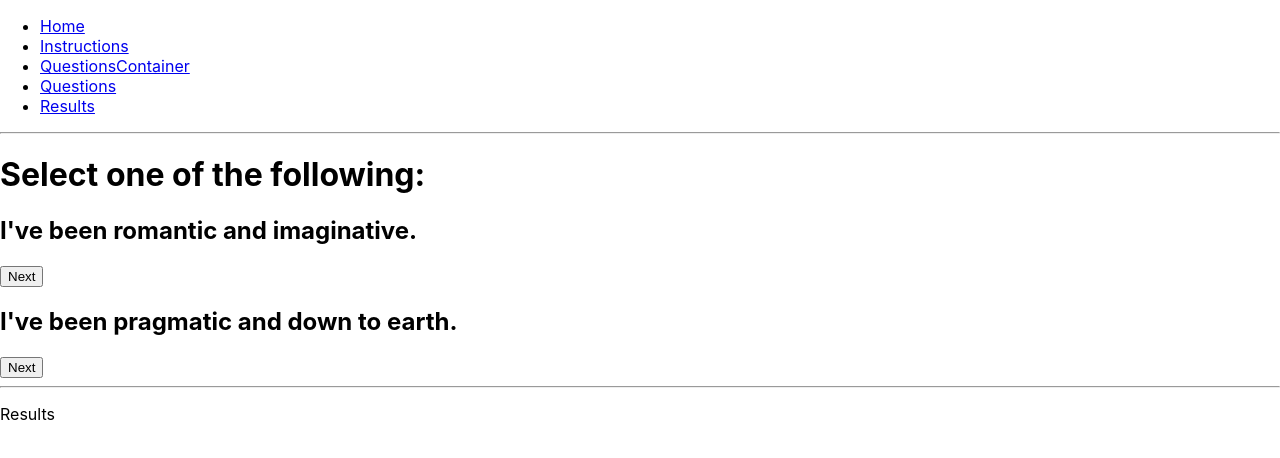
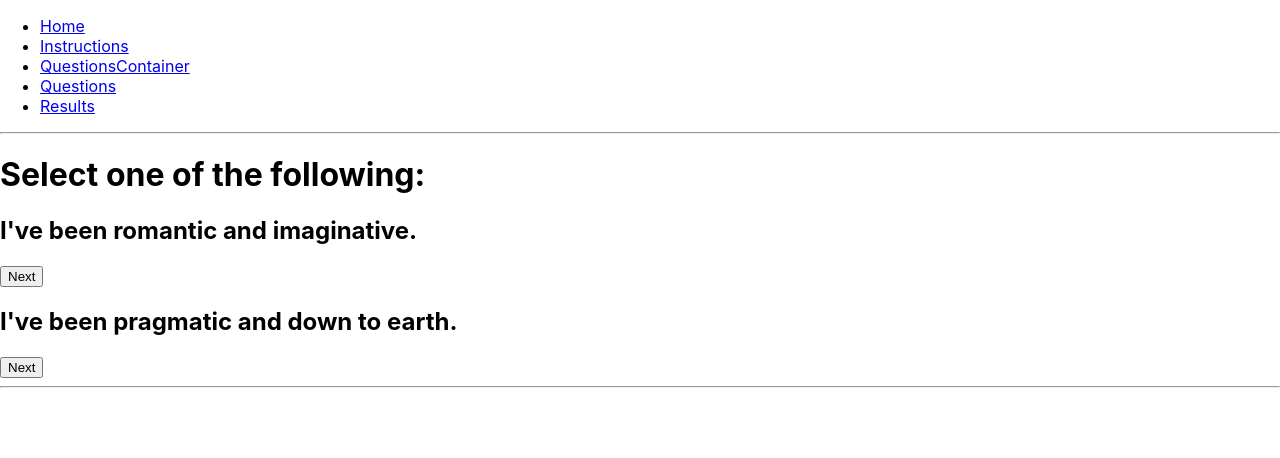
Before and after one commit to bfreed76/Enter-the-Enneagram, a React (Create React App) app: page /questionsContainer in a window 1280 px wide. Shown: the top 458 px of the page. Built offline with nearby package versions, Linux system fonts and the light colour scheme; data requests are answered from the project's data file.

Commit message:
Passed frequency values to state

```diff
--- a/src/Components/Results.js
+++ b/src/Components/Results.js
@@ -1,16 +1,20 @@
-import React from 'react';
+import React, { Component } from 'react';
 import '../index.css';
 
 
+class Results extends Component {
 
-const Results = ({initialResults}) => {
+
+    render() {
 
         return (
-            <dev>
+
+            <div>
                 <p>Results</p>
-
-            </dev>
+                {console.log("Results", this.props)}
+            </div>
          );
+    }
 }
 
 export default Results;
--- a/src/Containers/QuestionsContainer.js
+++ b/src/Containers/QuestionsContainer.js
@@ -1,5 +1,4 @@
 import React, { Component } from 'react';
-import { useHistory } from 'react-router-dom';
 import Questions from '../Components/Questions';
 import Results from '../Components/Results'
 
@@ -7,9 +6,8 @@
     state = {
         questions: [],
         startingIndex: 0,
-        finished: false,
         initialResults: [],
-        countedResults: []
+        countedResults: {}
      }
 
      componentDidMount(){
@@ -29,7 +27,7 @@
     renderTwoQuestions = () => {    //?Slices initial two questions, ends questions when finished
         const {questions, startingIndex} = this.state
         const twoQuestions = questions.slice(startingIndex, startingIndex + 2)
-        return (startingIndex >= 13) ? this.processResults() : twoQuestions
+        return (startingIndex >= 9) ? this.processResults() : twoQuestions
         //72 is the num of choice
     }
 
@@ -43,48 +41,30 @@
         this.renderTwoQuestions()
     }
 
-    countFreq = (array, value) => array.reduce((a, v) => (v === value ? a + 1 : a), 0);  //?Reduces Results
-
-
     processResults = () => {     //?Tallys results and passes them to Results.js; renders Results.js
-        console.log("results working!")
-        const {initialResults, countedResults} = this.state
-            const resultsArr = []
-                resultsArr.push(this.countFreq(initialResults, "a"))
-                resultsArr.push(this.countFreq(initialResults, "b"))
-                resultsArr.push(this.countFreq(initialResults, "c"))
-                resultsArr.push(this.countFreq(initialResults, "d"))
-                resultsArr.push(this.countFreq(initialResults, "e"))
-                resultsArr.push(this.countFreq(initialResults, "f"))
-                resultsArr.push(this.countFreq(initialResults, "g"))
-                resultsArr.push(this.countFreq(initialResults, "h"))
-                resultsArr.push(this.countFreq(initialResults, "i"))
-            this.setState({
-                countedResults: resultsArr
-            })
-                debugger
-
-        // console.log(this.countFreq(this.state.initialResults, "e"))
-
-        // this.setState({finished: true}) // for if/then render statement
-        // let history = useHistory()
-        // history.pushState("/Results")  //! how to automatically navigate to Results?
+        // console.log("results working!")
+        // const {initialResults} = this.state
+        // const resultsObj = {}
+        // initialResults.map(result => {
+        //     !Object.keys(resultsObj).includes(result) ? resultsObj[result] = 1 : resultsObj[result] += 1
+        // })
+        // this.setState({
+        //     countedResults: resultsObj
+        // })
+        <Results initialResults={this.state.initialResults} />
+        // this.props.history.push('/Results')
+        return []
+        //! how to automatically navigate to Results?
     }
 
     render() {
-        // let renderComponent
-        // const finished = this.state.finished
-        // if (finished) {
-        //     renderComponent = <Results results={this.state.initialResults}/>
-        //     } else {
-        //     renderComponent = this.renderTwoQuestions().map(question => <Questions question={question} id={question.id} nextQuestions={this.nextQuestions} />);
 
         return(
             <div>
                 <h1>Select one of the following:</h1>
                 {this.renderTwoQuestions().map(question => <Questions question={question} id={question.id} nextQuestions={this.nextQuestions} />)}
                 <hr></hr>
-                <Results initialResults={this.state.initialResults} />
+                {/* <Results initialResults={this.state.initialResults} /> */}
             </div>
             )
         }
```
